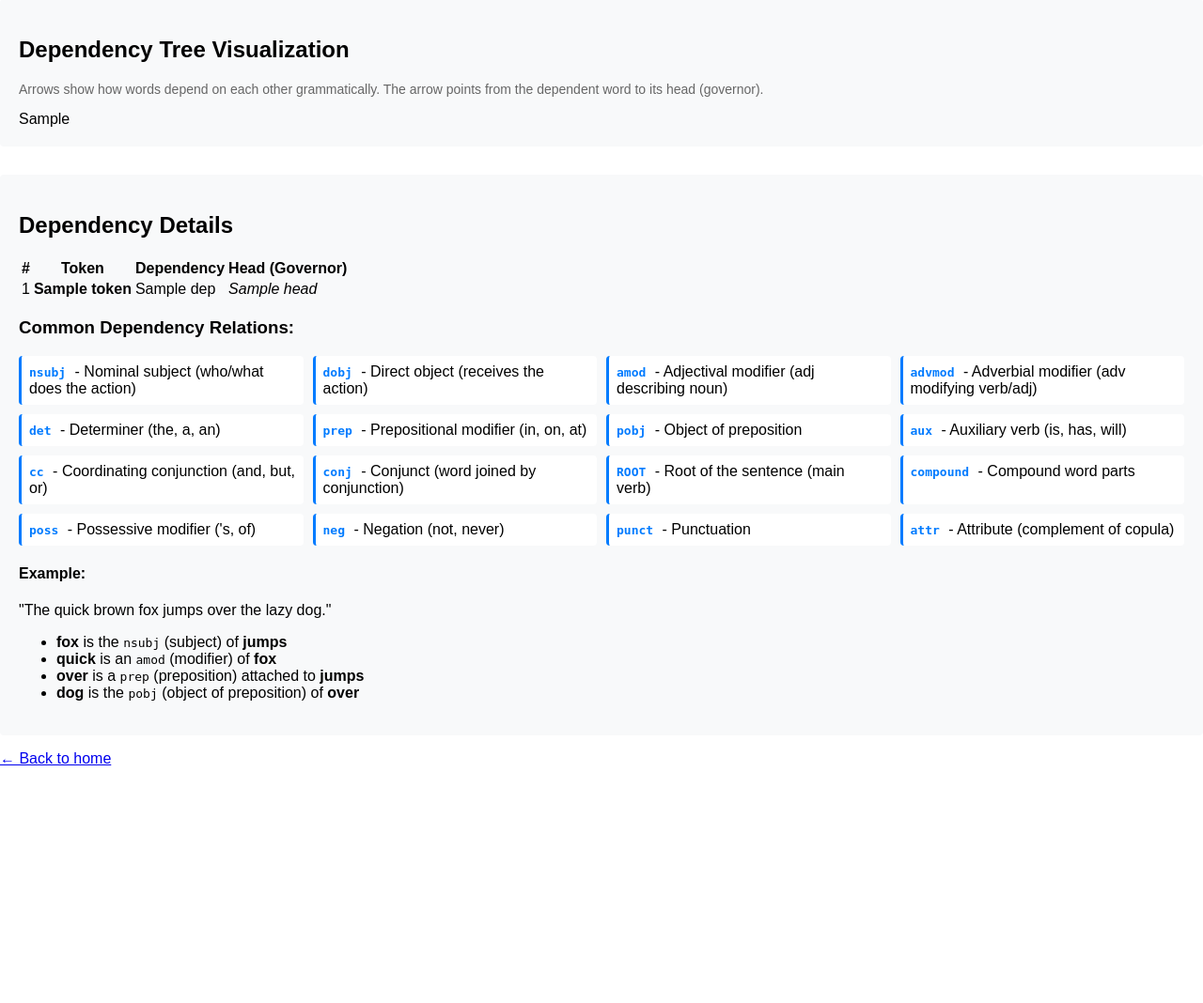
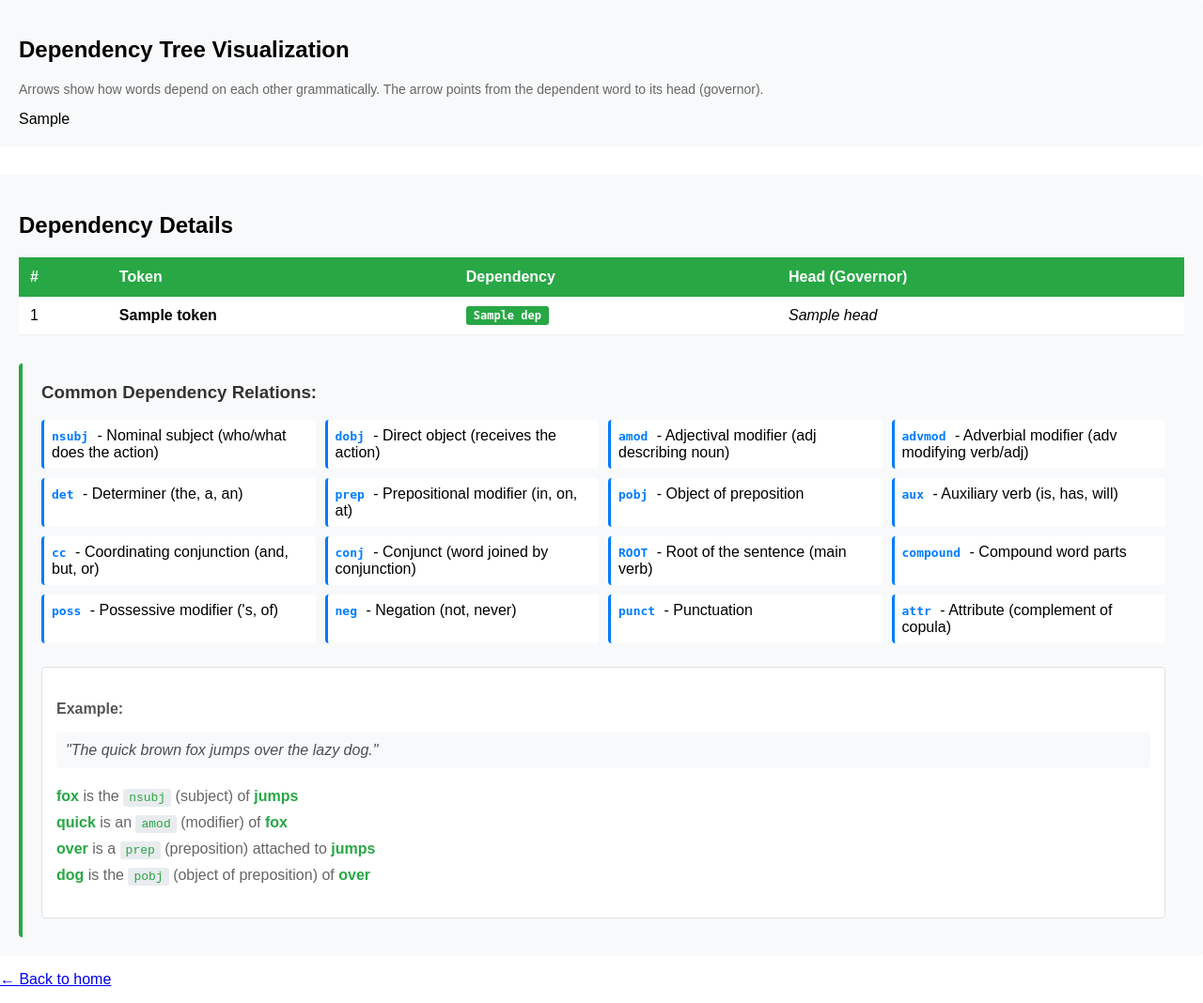
Before and after one commit to matsunagateitoku/NLP-Toolkit, a Flask app: template templates/semantic.html in a window 1280 px wide. Shown: the part 480-1548 px from the top of the page at 94% size. Before the commit the page ends 1295 px from the top, so only its background shows below. Run offline with Flask 3, Linux system fonts and the light colour scheme; the template is opened without the code that fills it: most values are stand-ins (such as "Sample title", 1, 10 or a date in 2020).

Commit message:
Update styles.css

```diff
--- a/static/styles.css
+++ b/static/styles.css
@@ -217,3 +217,105 @@ body {
     border-radius: 4px;
     margin: 20px 0;
 }
+/* Semantic Parsing / Dependency Styles */
+.dep-table-container {
+    overflow-x: auto;
+    margin: 20px 0;
+}
+
+.dep-table {
+    width: 100%;
+    border-collapse: collapse;
+    background-color: white;
+    box-shadow: 0 1px 3px rgba(0,0,0,0.1);
+}
+
+.dep-table thead {
+    background-color: #28a745;
+    color: white;
+}
+
+.dep-table th {
+    padding: 12px;
+    text-align: left;
+    font-weight: 600;
+}
+
+.dep-table td {
+    padding: 10px 12px;
+    border-bottom: 1px solid #eee;
+}
+
+.dep-table tbody tr:hover {
+    background-color: #f8f9fa;
+}
+
+.dep-badge {
+    display: inline-block;
+    background-color: #28a745;
+    color: white;
+    padding: 3px 8px;
+    border-radius: 3px;
+    font-size: 12px;
+    font-weight: 600;
+    font-family: monospace;
+}
+
+.dep-legend {
+    margin-top: 30px;
+    padding: 20px;
+    background-color: #f8f9fa;
+    border-radius: 4px;
+    border-left: 4px solid #28a745;
+}
+
+.dep-legend h3 {
+    margin-top: 0;
+    color: #333;
+}
+
+.dep-legend h4 {
+    margin-top: 20px;
+    margin-bottom: 10px;
+    color: #555;
+}
+
+.example-section {
+    margin-top: 25px;
+    padding: 15px;
+    background-color: white;
+    border-radius: 4px;
+    border: 1px solid #dee2e6;
+}
+
+.example-text {
+    font-style: italic;
+    color: #495057;
+    margin-bottom: 10px;
+    padding: 10px;
+    background-color: #f8f9fa;
+    border-radius: 4px;
+}
+
+.example-list {
+    list-style: none;
+    padding-left: 0;
+}
+
+.example-list li {
+    padding: 5px 0;
+    color: #666;
+}
+
+.example-list strong {
+    color: #28a745;
+}
+
+.example-list code {
+    background-color: #e9ecef;
+    padding: 2px 6px;
+    border-radius: 3px;
+    font-family: 'Courier New', monospace;
+    font-size: 13px;
+    color: #28a745;
+}
```
